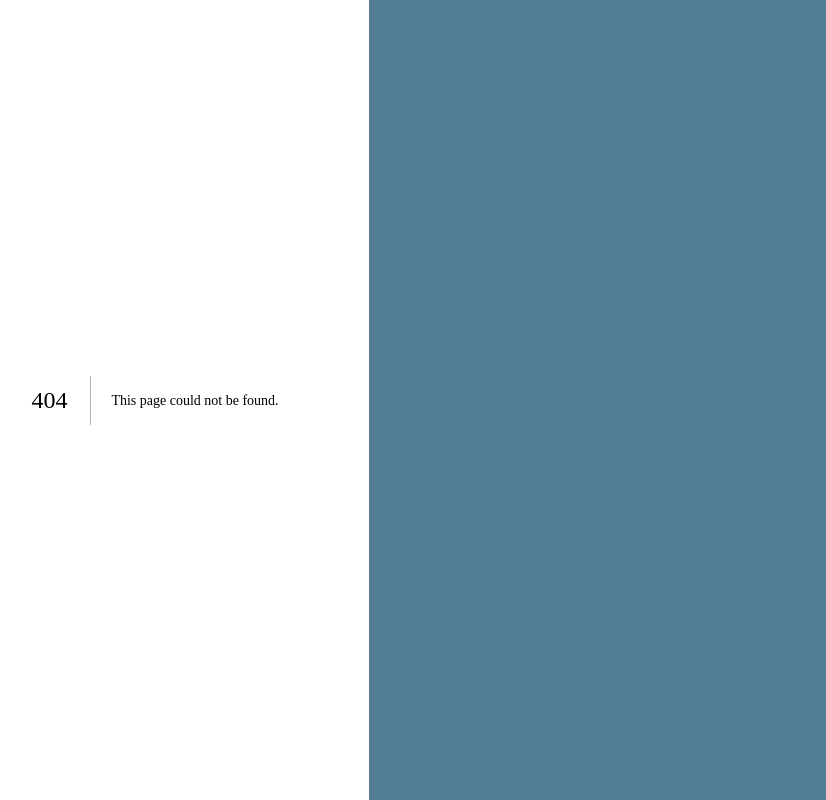
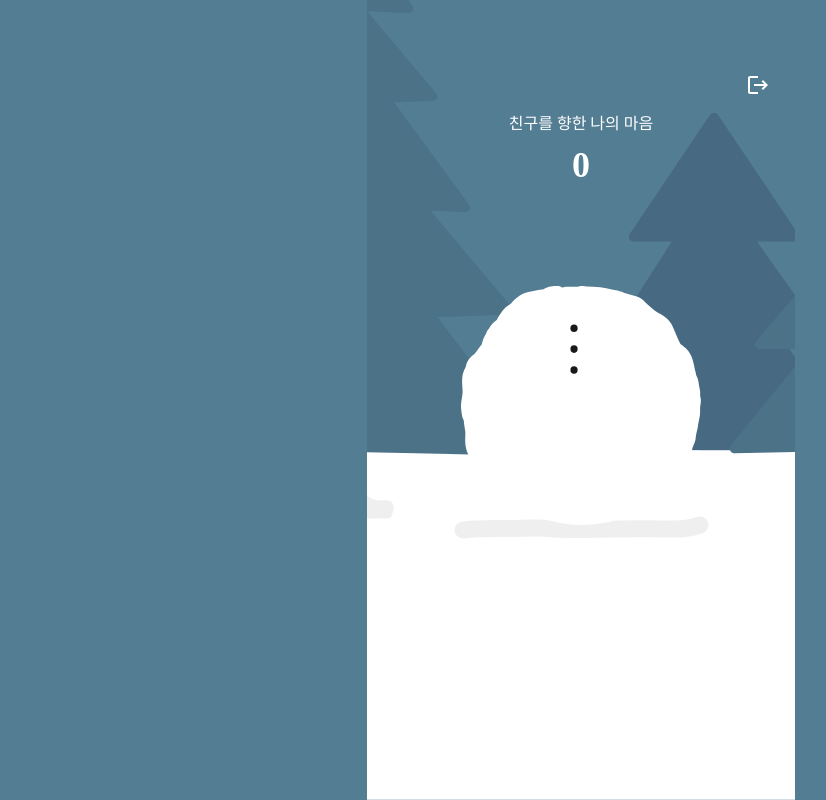
Before and after one commit to sojuthon-doyouwannabuildasnowman/web, a Next.js app: page /rolling/1 in a window 1280 px wide. Before the commit this address had no page. Shown: the whole page, without its empty margins (59-885 px from the left). Built offline with nearby package versions, Linux system fonts and the light colour scheme; a web font is replaced by a local one.

Commit message:
rolling page 완성

```diff
--- a/package.json
+++ b/package.json
@@ -16,10 +16,14 @@
     "@types/react-dom": "18.0.9",
     "eslint": "8.28.0",
     "eslint-config-next": "13.0.5",
+    "lodash": "^4.17.21",
     "mysql2": "^2.3.3",
     "next": "13.0.5",
     "react": "18.2.0",
     "react-dom": "18.2.0",
     "typescript": "4.9.3"
+  },
+  "devDependencies": {
+    "@types/lodash": "^4.14.191"
   }
 }
--- /dev/null
+++ b/pages/rolling/[id].tsx
@@ -0,0 +1,143 @@
+import styled from "@emotion/styled";
+import { debounce } from "lodash";
+import { useRouter } from "next/router";
+import { useCallback, useEffect, useState } from "react";
+
+interface PointProps {
+  point: number;
+}
+
+const Section = styled.section`
+  position: relative;
+  width: 428px;
+  height: 100vh;
+  background-color: #537d93;
+  overflow: hidden;
+`;
+const GroundBlock = styled.div`
+  display: flex;
+  justify-content: center;
+  background-image: url("/ground.svg");
+`;
+const Ground = styled.img`
+  position: absolute;
+  bottom: 0;
+  height: 354px;
+`;
+const PointBlock = styled.div`
+  display: flex;
+  flex-direction: column;
+  align-items: center;
+  margin-top: 110px;
+  color: #fff;
+`;
+const Text = styled.div`
+  font-weight: 500;
+  font-size: 16px;
+  margin-bottom: 10px;
+`;
+const Point = styled.div`
+  font-weight: 600;
+  font-size: 36px;
+`;
+const Snowman = styled.img<PointProps>`
+  position: absolute;
+  bottom: 275px;
+  width: 240px;
+  cursor: pointer;
+  transition: 0.8s all ease-out;
+  transform: rotate(${({ point }) => point}deg);
+  z-index: 2;
+`;
+const SnowmanShadow = styled.img`
+  position: absolute;
+  bottom: 261px;
+  z-index: 1;
+`;
+const Exit = styled.img`
+  position: absolute;
+  top: 73px;
+  right: 25px;
+  cursor: pointer;
+`;
+const BackgroundTree = styled.div<PointProps>`
+  position: absolute;
+  bottom: ${({ point }) => 270 + point / 10}px;
+  width: 500px;
+  height: 700px;
+  background-image: url("/tree.svg");
+  background-position-x: center;
+  background-position-y: bottom;
+  background-repeat: repeat-x;
+  background-size: calc(${({ point }) => 350 - point / 2}%);
+`;
+
+const pointChange = debounce(
+  (
+    id: any,
+    userName: any,
+    section: any,
+    point: number,
+    prevPoint: number,
+    setpostPoint: Function
+  ) => {
+    const options = {
+      method: "POST",
+      headers: {
+        Accept: "application/json",
+        "Content-Type": "application/json",
+      },
+      body: JSON.stringify({
+        contributor: userName,
+        snowman_id: id,
+        section: section,
+        amount: point - prevPoint,
+      }),
+    };
+    fetch("/api/transaction", options)
+      .then((res) => res.json())
+      .then((data) => {
+        setpostPoint(point);
+      });
+  },
+  500
+);
+
+export default function Rolling() {
+  const router = useRouter();
+  const { id, userName, section } = router.query;
+  const [point, setPoint] = useState(0);
+  const [prevPoint, setPrevPoint] = useState(0);
+
+  const onClickSnowman = useCallback(() => {
+    setPoint(point + 1);
+  }, [point]);
+
+  const exitButtonHandler = () => {
+    router.push("/");
+  };
+
+  useEffect(() => {
+    pointChange(id, userName, section, point, prevPoint, setPrevPoint);
+  }, [point]);
+
+  return (
+    <Section>
+      <PointBlock>
+        <Text>친구를 향한 나의 마음</Text>
+        <Point>{point}</Point>
+      </PointBlock>
+      <GroundBlock>
+        <Ground src="/ground.svg" />
+        <Snowman
+          src={section === "head" ? "/snowmanHead.svg" : "/snowmanBody.svg"}
+          onClick={onClickSnowman}
+          point={point * 36}
+        />
+        <SnowmanShadow src="/snowmanShadow.svg" />
+        <BackgroundTree point={point} />
+      </GroundBlock>
+      <Exit src="/exitIcon.svg" onClick={exitButtonHandler} />
+    </Section>
+  );
+}
```
Also changed, not shown: pages/components/rolling/Snowman.tsx (added, +13 -0 lines), pages/test.tsx (added, +93 -0 lines), 1 other file (tests, documents, lock files or other folders).
